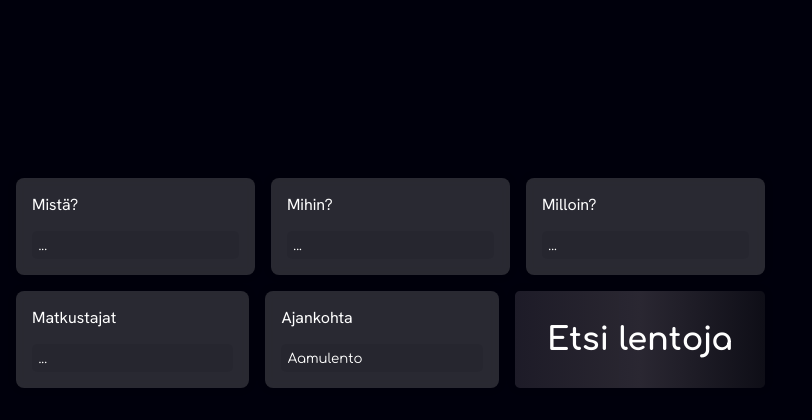
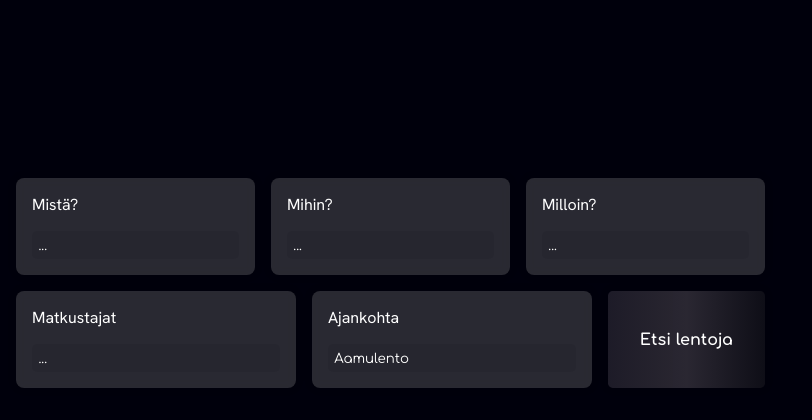
Before and after one commit to m4llu/jcairlines, a PHP site: page / in a window 1280 px wide. Shown: the part 2180-2600 px from the top of the page, without its empty margins (0-812 px from the left). Run offline with PHP 8.4, Linux system fonts and the light colour scheme; data that the repository does not hold is empty.

Commit message:
button fix

```diff
--- a/css/buttons.css
+++ b/css/buttons.css
@@ -19,12 +19,12 @@ button:hover {
 button.primary {
   font-weight: bold;
   padding: 1rem 2rem;
-  font-size: 2rem;
+  font-size: 1rem;
 }
 
 button.secondary{
   font-style: italic;
-  padding: 0.5rem 1rem;
+  padding: 1rem 2rem;
   font-size: 1rem;
 }
 
```
